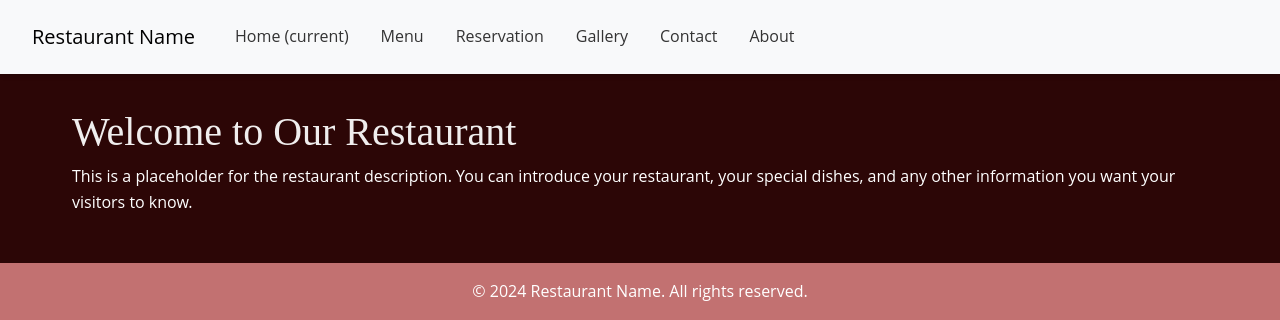
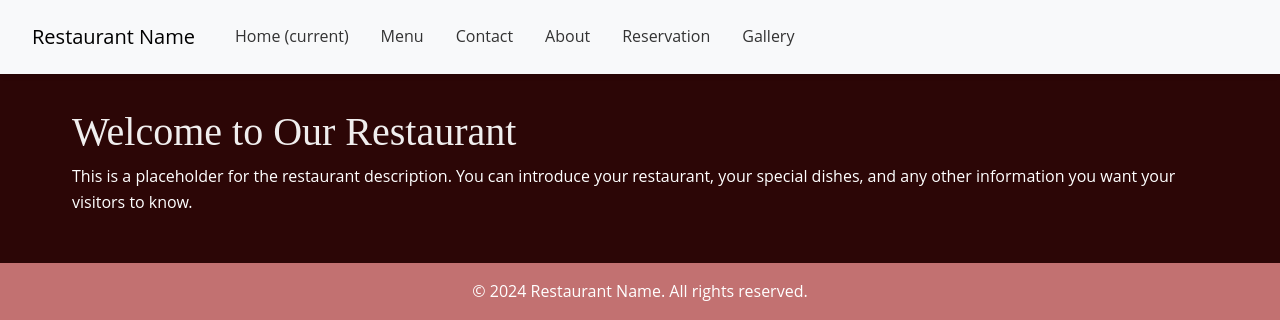
Before and after one commit to Nobody-O/Restaurant_Website, a PHP site: page / in a window 1280 px wide. Shown: the top 320 px of the page. Run offline with PHP 8.4, Linux system fonts and the light colour scheme.

Commit message:
removed excess lines
removed the previous order of the navigation bar
basically fixed the thing that it randomizes the order and it now has a fixed navigation bar in header.php

```diff
--- a/index.php
+++ b/index.php
@@ -11,35 +11,7 @@
 </head>
 <body>
 
-<!-- Navigation Bar -->
-<nav class="navbar navbar-expand-lg navbar-light bg-light">
-  <a class="navbar-brand" href="#">Restaurant Name</a>
-  <button class="navbar-toggler" type="button" data-toggle="collapse" data-target="#navbarNav" aria-controls="navbarNav" aria-expanded="false" aria-label="Toggle navigation">
-    <span class="navbar-toggler-icon"></span>
-  </button>
-  <div class="collapse navbar-collapse" id="navbarNav">
-    <ul class="navbar-nav">
-      <li class="nav-item active">
-        <a class="nav-link" href="index.php">Home <span class="sr-only">(current)</span></a>
-      </li>
-      <li class="nav-item">
-        <a class="nav-link" href="menu.php">Menu</a>
-      </li>
-      <li class="nav-item">
-        <a class="nav-link" href="reservation.php">Reservation</a>
-      </li>
-      <li class="nav-item">
-        <a class="nav-link" href="gallery.php">Gallery</a>
-      </li>
-      <li class="nav-item">
-        <a class="nav-link" href="contact.php">Contact</a>
-      </li>
-      <li class="nav-item">
-        <a class="nav-link" href="about.php">About</a>
-      </li>
-    </ul>
-  </div>
-</nav>
+
 
 <!-- Main Content -->
 <div class="container mt-5">
```
